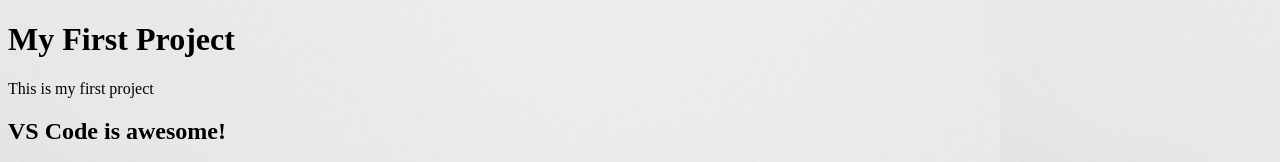
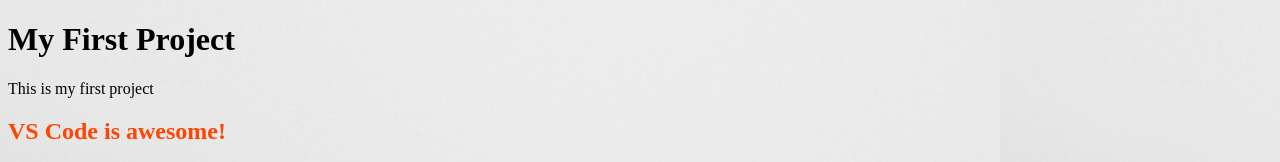
Before and after one commit to AmuKanda99/my-first-project, a plain HTML site: page index.html in a window 1280 px wide. Shown: the top 162 px of the page. Drawn offline with Linux system fonts and the light colour scheme.

Commit message:
Add orangered color to header

```diff
--- a/assets/css/styles.css
+++ b/assets/css/styles.css
@@ -2,3 +2,6 @@
     background-color: lightgrey;
     background-image: url("../images/01-02-02_background-img.jpg");
 }
+h2{
+    color:orangered
+}
```
